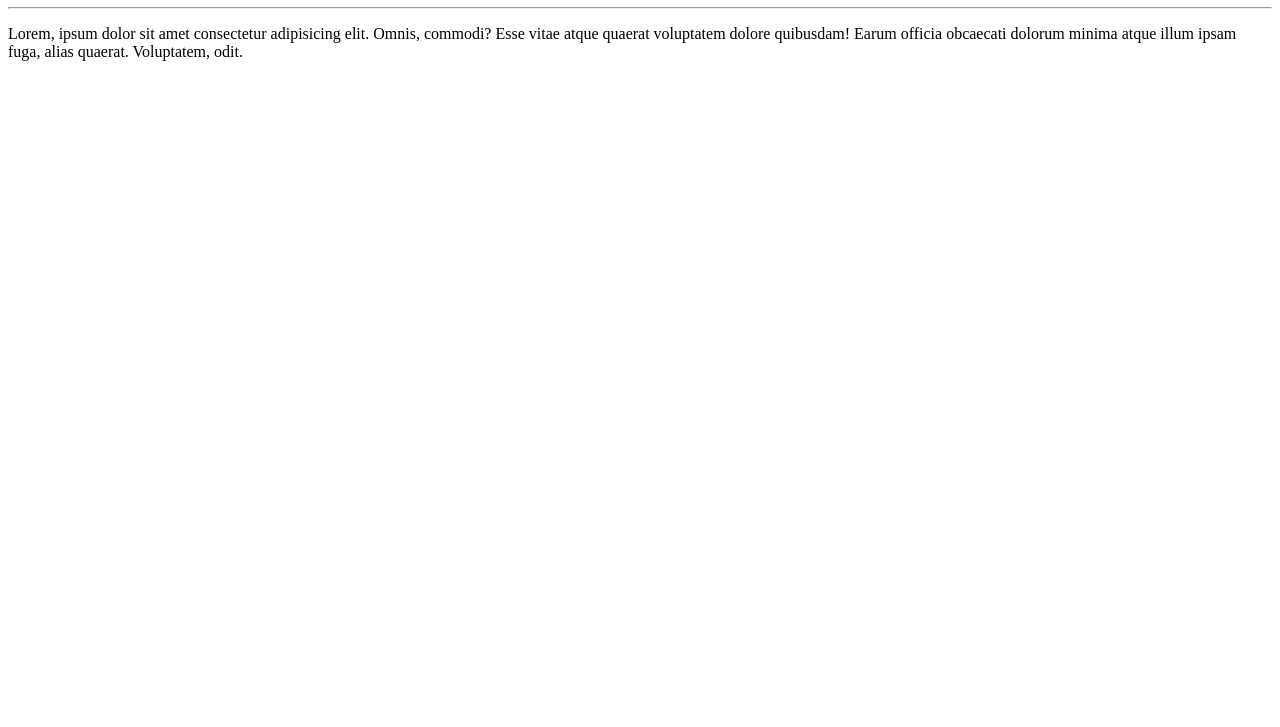
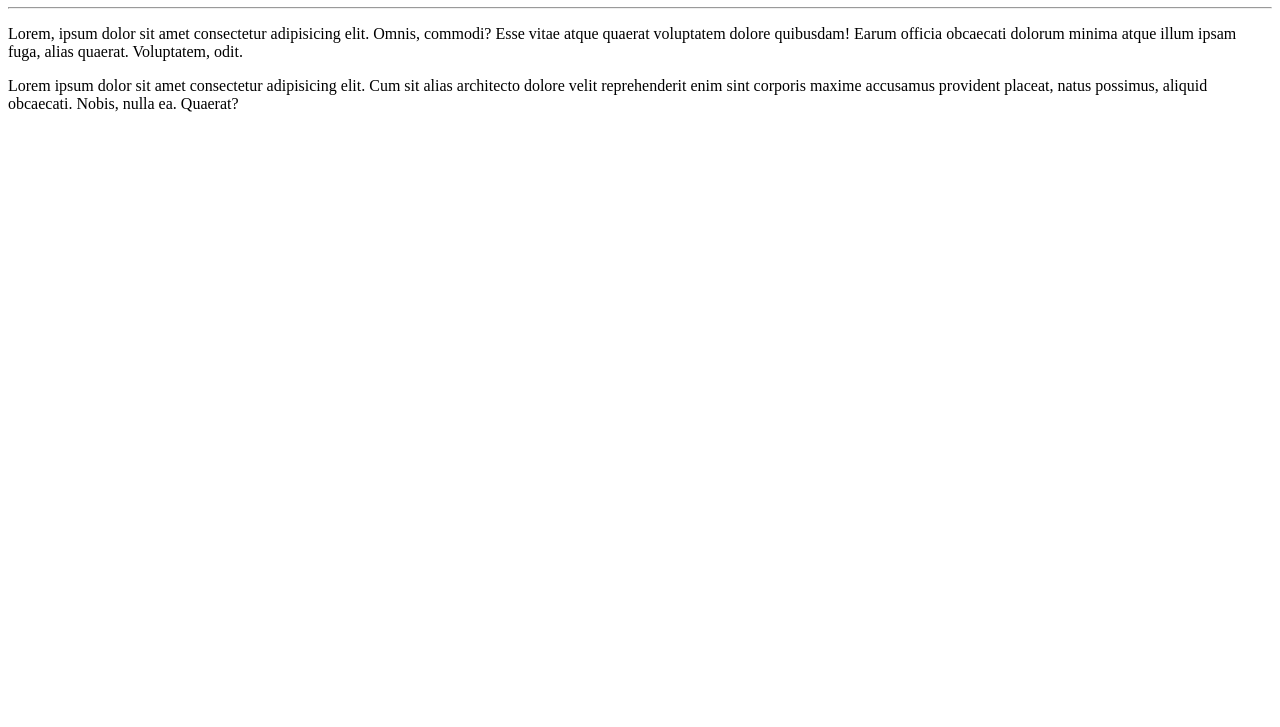
Before and after one commit to thiago-jorge/Ola-Mundo, a plain HTML site: page site-exemplo/index.html in a window 1280 px wide. Shown: the part 73-800 px from the top of the page. Drawn offline with Linux system fonts and the light colour scheme.

Commit message:
adicionei um parágrafo

```diff
--- a/site-exemplo/index.html
+++ b/site-exemplo/index.html
@@ -9,5 +9,6 @@
     <h1>Olá, Mundo!</h1>
     <hr>
     <p>Lorem, ipsum dolor sit amet consectetur adipisicing elit. Omnis, commodi? Esse vitae atque quaerat voluptatem dolore quibusdam! Earum officia obcaecati dolorum minima atque illum ipsam fuga, alias quaerat. Voluptatem, odit.</p>
+    <p>Lorem ipsum dolor sit amet consectetur adipisicing elit. Cum sit alias architecto dolore velit reprehenderit enim sint corporis maxime accusamus provident placeat, natus possimus, aliquid obcaecati. Nobis, nulla ea. Quaerat?</p>
 </body>
 </html>
```
